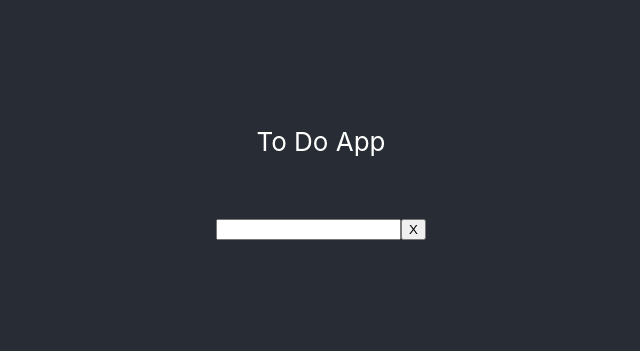
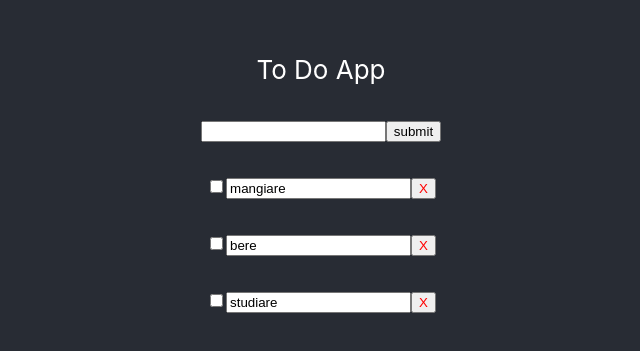
Before and after one commit to consuelo-sanna/my_todo, a React (Create React App) app: page / in a window 1280 px wide. Shown: the part 217-568 px from the top of the page, without its empty margins (319-959 px from the left). Built offline with nearby package versions, Linux system fonts and the light colour scheme.

Commit message:
Aggiunti primi eventi, add, markCompleted

```diff
--- a/src/App.js
+++ b/src/App.js
@@ -1,14 +1,51 @@
 import React, { Component } from 'react';
 import './App.css';
-import TodoItem from './components/TodoItem';
+
 import TodoContainer from './components/TodoContainer';
+import AddItem from './components/AddItem';
 
 class App extends Component {
 
-  state = {
-    todos : []
+  constructor (props){
+    super(props);
+     this.state = {
+      todos : [
+        {
+          id: 1,
+          testo: "mangiare",
+          completed: false
+        },
+        {
+          id: 2,
+          testo: "bere",
+          completed: false
+        },
+        {
+          id: 3,
+          testo: "studiare",
+          completed: false
+        }
+      ]
+    }
   }
 
+  markComplete = (id) => this.setState({
+    todos: this.state.todos.map( todo => {
+        console.log("son dentro il map");
+        console.log(id);
+      if(todo.id === id){
+        todo.completed = ! todo.completed;
+        console.log("son dentro l if");
+        console.log(todo.completed);
+      }
+      return todo;
+      })
+  })
+
+
+  addTodo = (title) => {
+    this.setState( {todos: [...this.state.todos, {id: this.state.length + 1, testo: title, completed: false }]} ) ;
+  }
 
 
   render(){
@@ -18,7 +55,8 @@ class App extends Component {
         <p>
           To Do App
         </p>
-        <div><TodoContainer /></div>
+        <AddItem addTodo = {this.addTodo} />
+        <div><TodoContainer todo = {this.state.todos} markComplete={this.markComplete} /></div>
       </header>
 
 
--- /dev/null
+++ b/src/components/AddItem.js
@@ -0,0 +1,40 @@
+import React, {Component} from 'react';
+
+class AddItem extends Component {
+
+
+        state = {
+            title : ''
+        }
+
+
+    onChange = (e) => this.setState({[e.target.name] : e.target.value});
+
+    onSubmit = (e) => {
+        e.preventDefault();
+        this.props.addTodo(this.state.title);
+        this.setState({title:''});
+    }
+
+    render(){
+        return(
+            <form onSubmit={this.onSubmit}>
+                <input
+                    type="text"
+                    name="title"
+                    value={this.state.title}
+                    onChange={this.onChange}
+                />
+                <input
+                    type="submit"
+                    value="submit"
+                    className="btn"
+
+                />
+            </form>
+        )
+    }
+
+}
+
+export default AddItem;
--- a/src/components/TodoContainer.js
+++ b/src/components/TodoContainer.js
@@ -2,15 +2,14 @@ import React from 'react';
 import TodoItem from './TodoItem';
 
 
-function TodoContainer() {
-  return (
-        <div>
-          <TodoItem />
-
-
-        </div>
-
-  );
+function TodoContainer(props) {
+  return props.todo.map( (todo)  => (
+            <TodoItem
+                key = {todo.id}
+                todo = {todo}
+                markComplete = {props.markComplete}
+            />
+  ))
 }
 
 export default TodoContainer;
--- a/src/components/TodoItem.js
+++ b/src/components/TodoItem.js
@@ -1,12 +1,26 @@
 import React from 'react';
 
 
-function TodoItem() {
+function TodoItem(props) {
+
+
+
+
+  const {id,testo} = props.todo;
   return (
         <div>
           <p>
-            <input/>
-          <button > X </button>
+            <input type='checkbox'
+                onChange = {props.markComplete.bind(this,id)}
+            />
+            <input style = {{textDecoration: props.todo.completed ? 'line-through' : 'none'}}
+                type='text'
+
+               defaultValue = {testo}
+               //onChange={(e) => this.setState({[e.target.name] : e.target.value})}
+
+             />
+            <button style={{color:'red'}}> X </button>
 
           </p>
 
```
